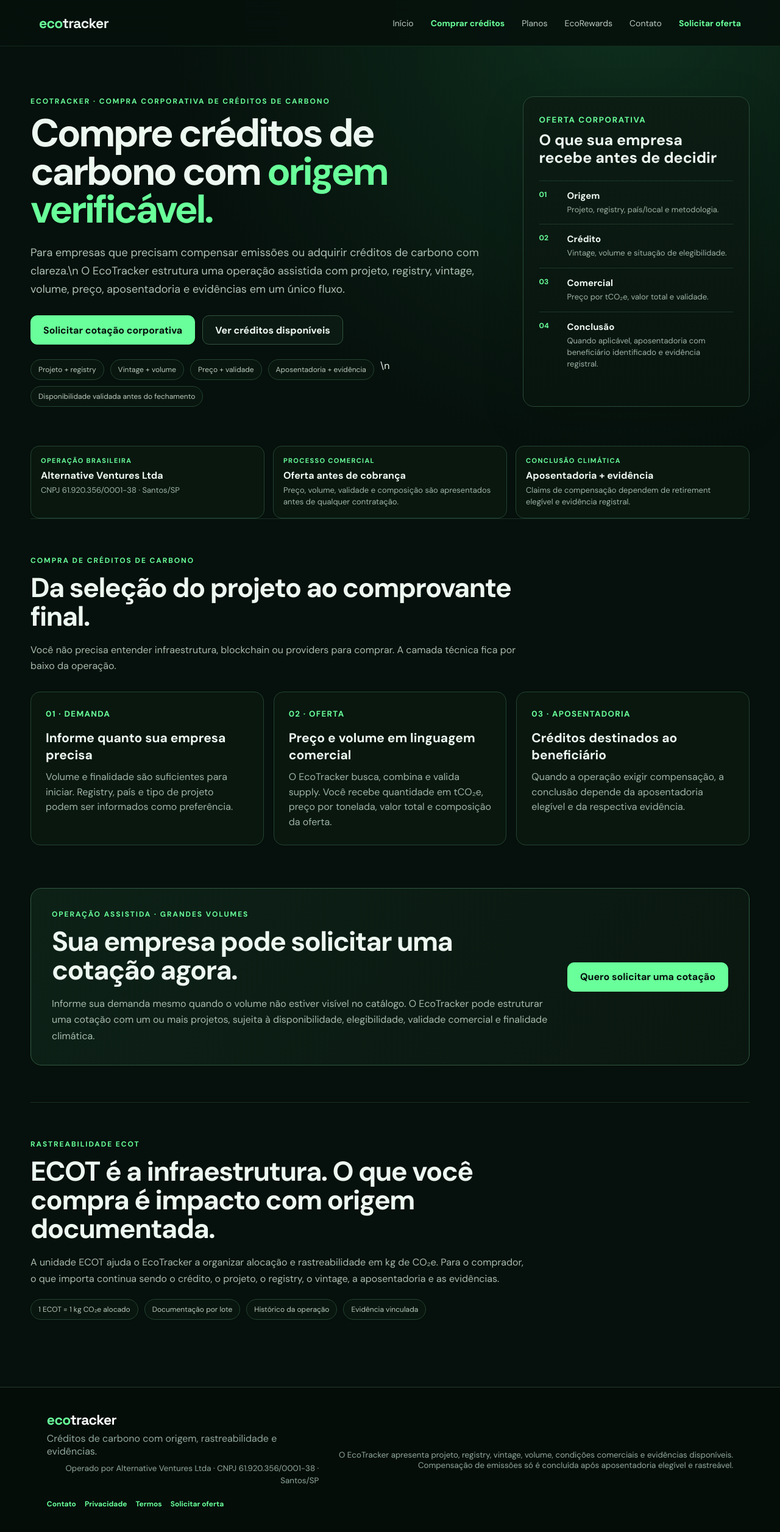
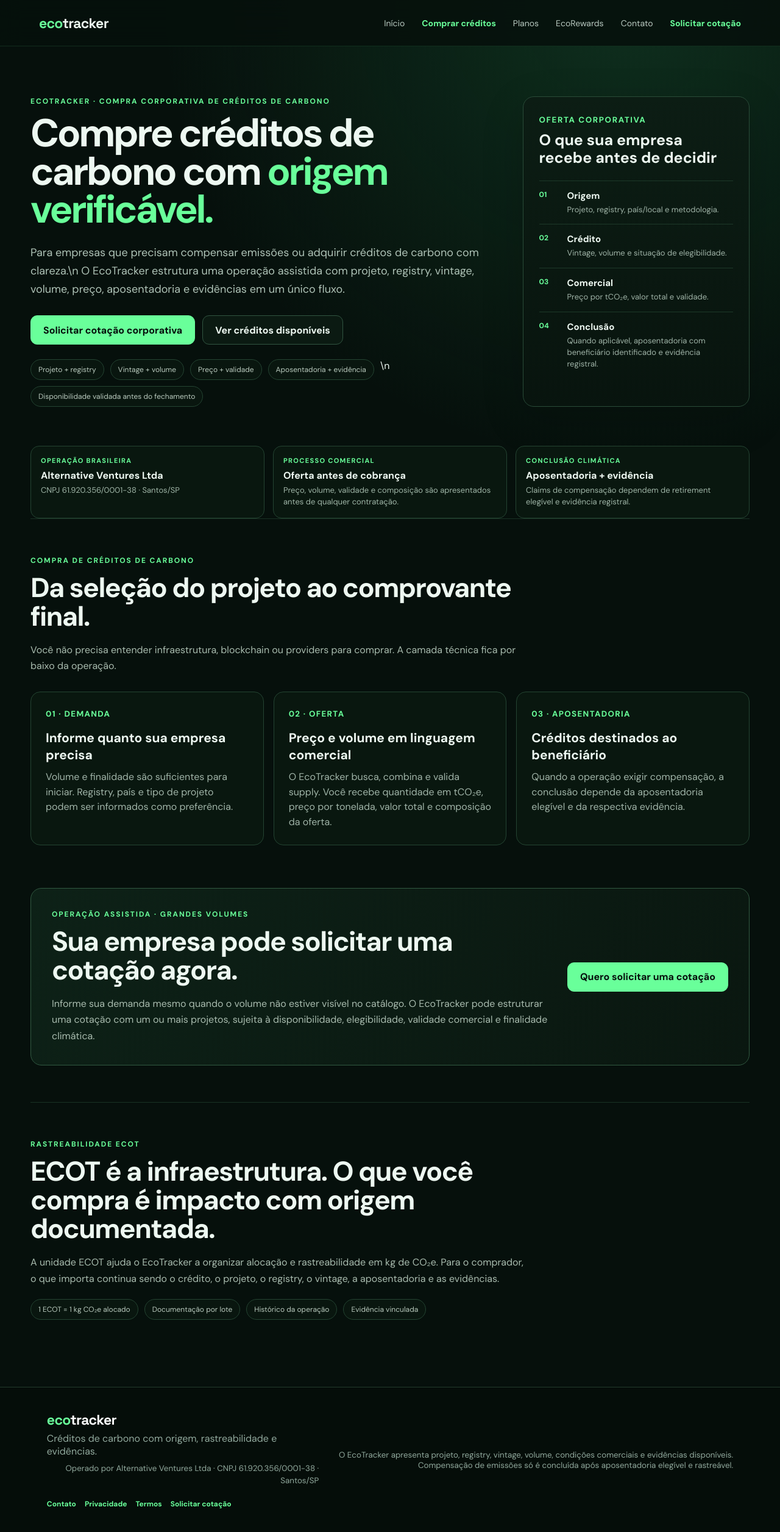
Before and after one commit to HenriqueGuilhermeUx/ecotracker, a React (Vite) app in the folder frontend/: page / in a window 1280 px wide. Shown: the whole page at 61% size. Built offline with nearby package versions, Linux system fonts and the light colour scheme; no server answers.

Commit message:
feat(site): align navigation with quote conversion

```diff
--- a/frontend/src/MarketShell.tsx
+++ b/frontend/src/MarketShell.tsx
@@ -15,7 +15,7 @@ export function MarketShell({ children }: { children: ReactNode }) {
           <a href="#planos">Planos</a>
           <a href="#rewards">EcoRewards</a>
           <a href="#contact">Contato</a>
-          <a className="marketplace-nav" href="#request">Solicitar oferta</a>
+          <a className="marketplace-nav" href="#request">Solicitar cotação</a>
           {isAdmin && (
             <details className="admin-nav">
               <summary>Admin</summary>
@@ -40,7 +40,7 @@ export function MarketShell({ children }: { children: ReactNode }) {
             <a href="#contact">Contato</a>
             <a href="#privacy">Privacidade</a>
             <a href="#terms">Termos</a>
-            <a href="#request">Solicitar oferta</a>
+            <a href="#request">Solicitar cotação</a>
           </div>
         </div>
         <small>O EcoTracker apresenta projeto, registry, vintage, volume, condições comerciais e evidências disponíveis. Compensação de emissões só é concluída após aposentadoria elegível e rastreável.</small>
```
